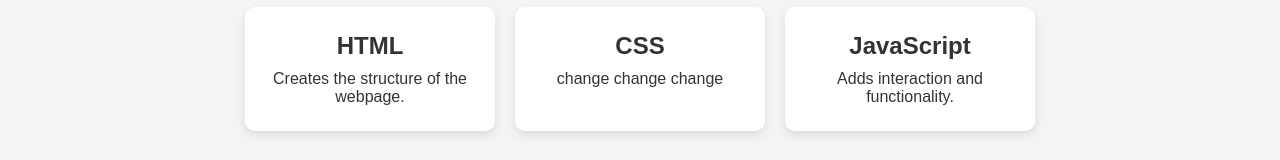
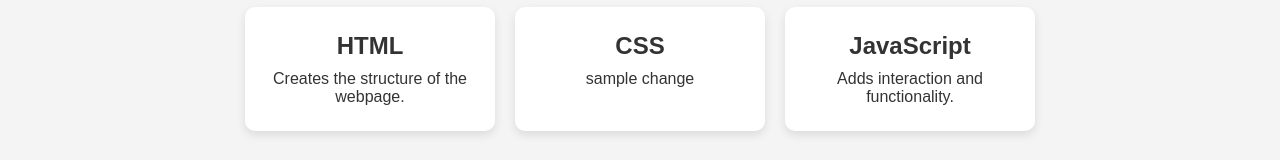
Before and after one commit to marcelinoadrian/git-worktree, a plain HTML site: page index.html in a window 1280 px wide. Shown: the part 451-611 px from the top of the page. Drawn offline with Linux system fonts and the light colour scheme.

Commit message:
emergency fix

```diff
--- a/index.html
+++ b/index.html
@@ -35,7 +35,7 @@
 
     <div class="card">
       <h2>CSS</h2>
-      <p>change change change</p>
+      <p>sample change</p>
     </div>
 
     <div class="card">
```
